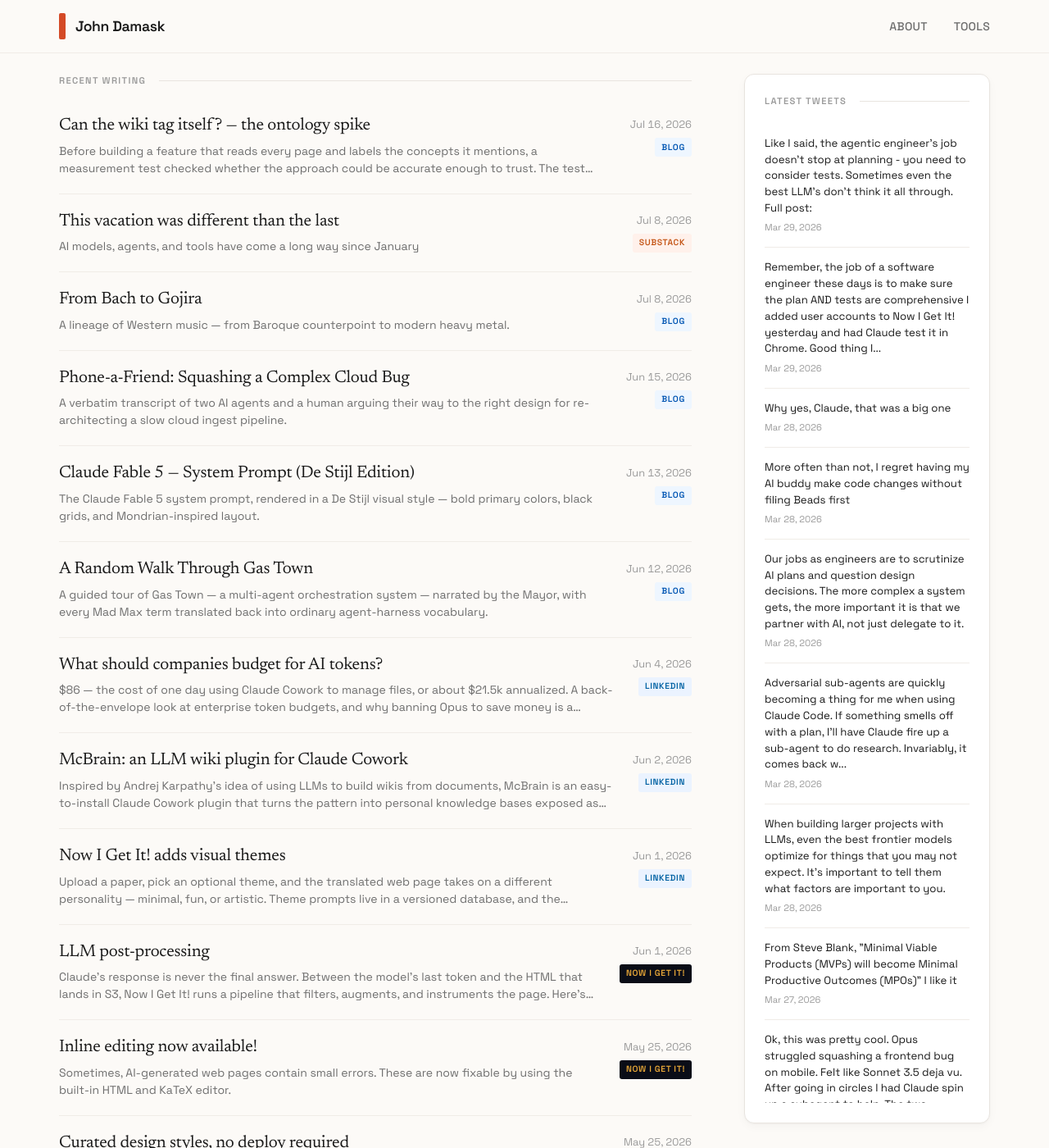
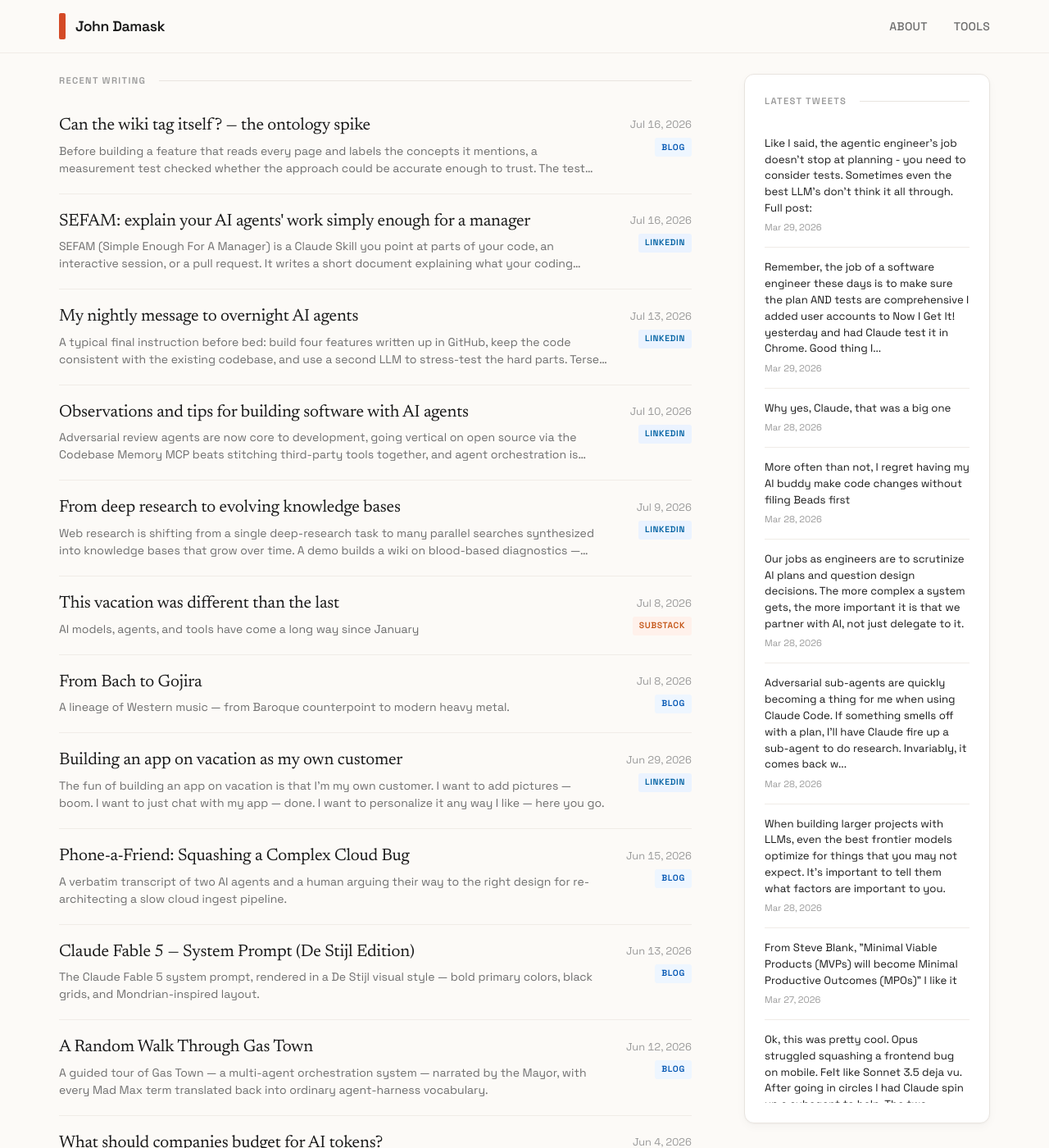
Before and after one commit to jbdamask/jbdamask.github.io, a Jekyll site: the page built from index.html, in a window 1280 px wide and 1400 px high, scrolled down 453 px. Shown: the whole window at 82% size. Built offline with Jekyll 4.4.1, drawn with Linux system fonts in a browser that asks for light colours; the list of posts is cut into pages by our own code.

Commit message:
Add 5 recent LinkedIn posts to external feed

```diff
--- a/_data/external-posts.yml
+++ b/_data/external-posts.yml
@@ -1,5 +1,40 @@
 # External posts from LinkedIn, Twitter, etc.
 # Add your posts here and they'll appear in the unified feed
+
+- title: "SEFAM: explain your AI agents' work simply enough for a manager"
+  source: linkedin
+  url: https://www.linkedin.com/feed/update/urn:li:activity:7483514616107413504/
+  date: 2026-07-16
+  excerpt: "SEFAM (Simple Enough For A Manager) is a Claude Skill you point at parts of your code, an interactive session, or a pull request. It writes a short document explaining what your coding agents actually did — so a lead who has delegated the code can still ask the deeper questions."
+  image: ""
+
+- title: "My nightly message to overnight AI agents"
+  source: linkedin
+  url: https://www.linkedin.com/feed/update/urn:li:activity:7482283944843898880/
+  date: 2026-07-13
+  excerpt: "A typical final instruction before bed: build four features written up in GitHub, keep the code consistent with the existing codebase, and use a second LLM to stress-test the hard parts. Terse prose in, shipped features by morning — it still blows my mind."
+  image: ""
+
+- title: "Observations and tips for building software with AI agents"
+  source: linkedin
+  url: https://www.linkedin.com/feed/update/urn:li:activity:7481349022952185856/
+  date: 2026-07-10
+  excerpt: "Adversarial review agents are now core to development, going vertical on open source via the Codebase Memory MCP beats stitching third-party tools together, and agent orchestration is reshaping how software gets built. Field notes from recent work."
+  image: ""
+
+- title: "From deep research to evolving knowledge bases"
+  source: linkedin
+  url: https://www.linkedin.com/feed/update/urn:li:activity:7480821255957393409/
+  date: 2026-07-09
+  excerpt: "Web research is shifting from a single deep-research task to many parallel searches synthesized into knowledge bases that grow over time. A demo builds a wiki on blood-based diagnostics — agents fan out to cloud search, propose content I accept or reject, then answer the follow-up questions."
+  image: ""
+
+- title: "Building an app on vacation as my own customer"
+  source: linkedin
+  url: https://www.linkedin.com/feed/update/urn:li:activity:7477149169699250176/
+  date: 2026-06-29
+  excerpt: "The fun of building an app on vacation is that I'm my own customer. I want to add pictures — boom. I want to just chat with my app — done. I want to personalize it any way I like — here you go."
+  image: ""
 
 - title: "What should companies budget for AI tokens?"
   source: linkedin
```
